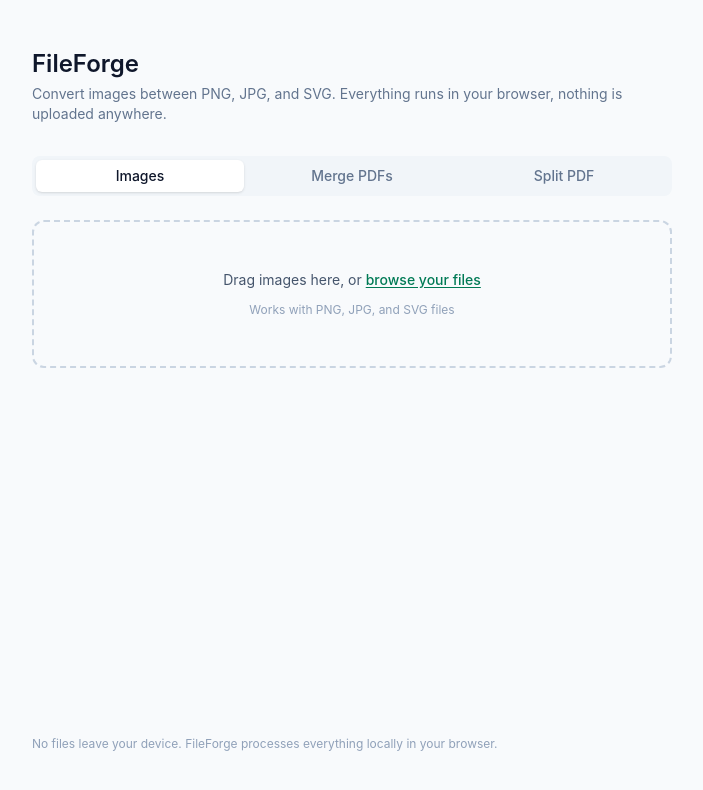
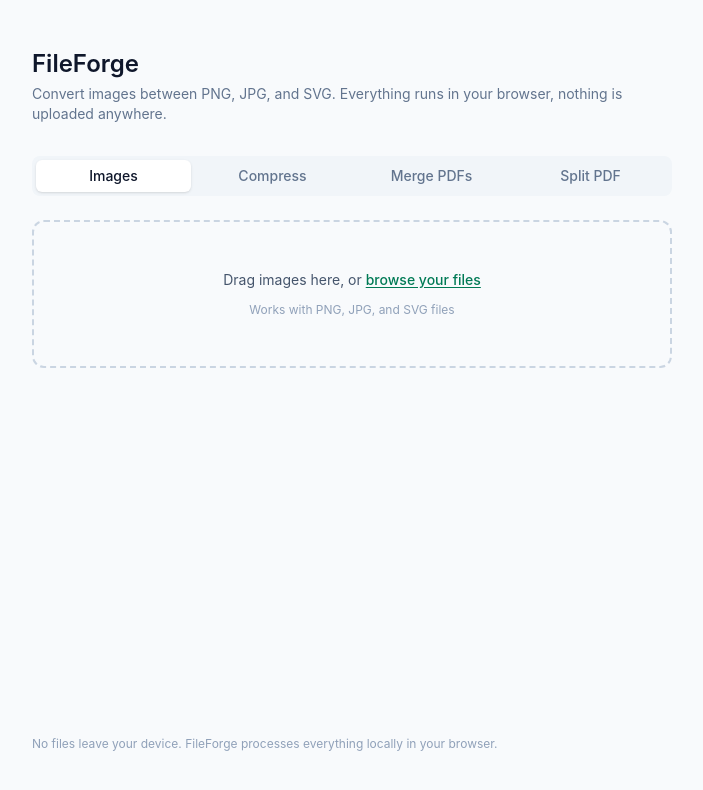
Before and after one commit to AzyzHm/FileForge, a React (Vite) app in the folder frontend/: page / in a window 1280 px wide. Shown: the top 790 px of the page, without its empty margins (288-991 px from the left). Built offline with nearby package versions, Linux system fonts and the light colour scheme.

Commit message:
feat: add CompressionPanel and update App for image compression functionality

```diff
--- a/frontend/src/App.tsx
+++ b/frontend/src/App.tsx
@@ -1,13 +1,15 @@
 import { useState } from "react";
+import { CompressionPanel } from "./components/CompressionPanel";
 import { ImageConverterPanel } from "./components/ImageConverterPanel";
 import { PdfMergePanel } from "./components/PdfMergePanel";
 import { PdfSplitPanel } from "./components/PdfSplitPanel";
 import { ToolTabs } from "./components/ToolTabs";
 
-type ToolId = "images" | "pdf-merge" | "pdf-split";
+type ToolId = "images" | "compress" | "pdf-merge" | "pdf-split";
 
 const TOOLS: { id: ToolId; label: string }[] = [
   { id: "images", label: "Images" },
+  { id: "compress", label: "Compress" },
   { id: "pdf-merge", label: "Merge PDFs" },
   { id: "pdf-split", label: "Split PDF" },
 ];
@@ -15,6 +17,8 @@
 const DESCRIPTIONS: Record<ToolId, string> = {
   images:
     "Convert images between PNG, JPG, and SVG. Everything runs in your browser, nothing is uploaded anywhere.",
+  compress:
+    "Shrink PNG and JPG file sizes. Everything runs in your browser, nothing is uploaded anywhere.",
   "pdf-merge":
     "Combine PDFs into one file, in the order you choose. Everything runs in your browser, nothing is uploaded anywhere.",
   "pdf-split":
@@ -44,6 +48,7 @@
 
         <main className="mt-6 flex-1">
           {activeTool === "images" && <ImageConverterPanel />}
+          {activeTool === "compress" && <CompressionPanel />}
           {activeTool === "pdf-merge" && <PdfMergePanel />}
           {activeTool === "pdf-split" && <PdfSplitPanel />}
         </main>
```
Also changed, not shown: 1 other file (tests, documents, lock files or other folders).
